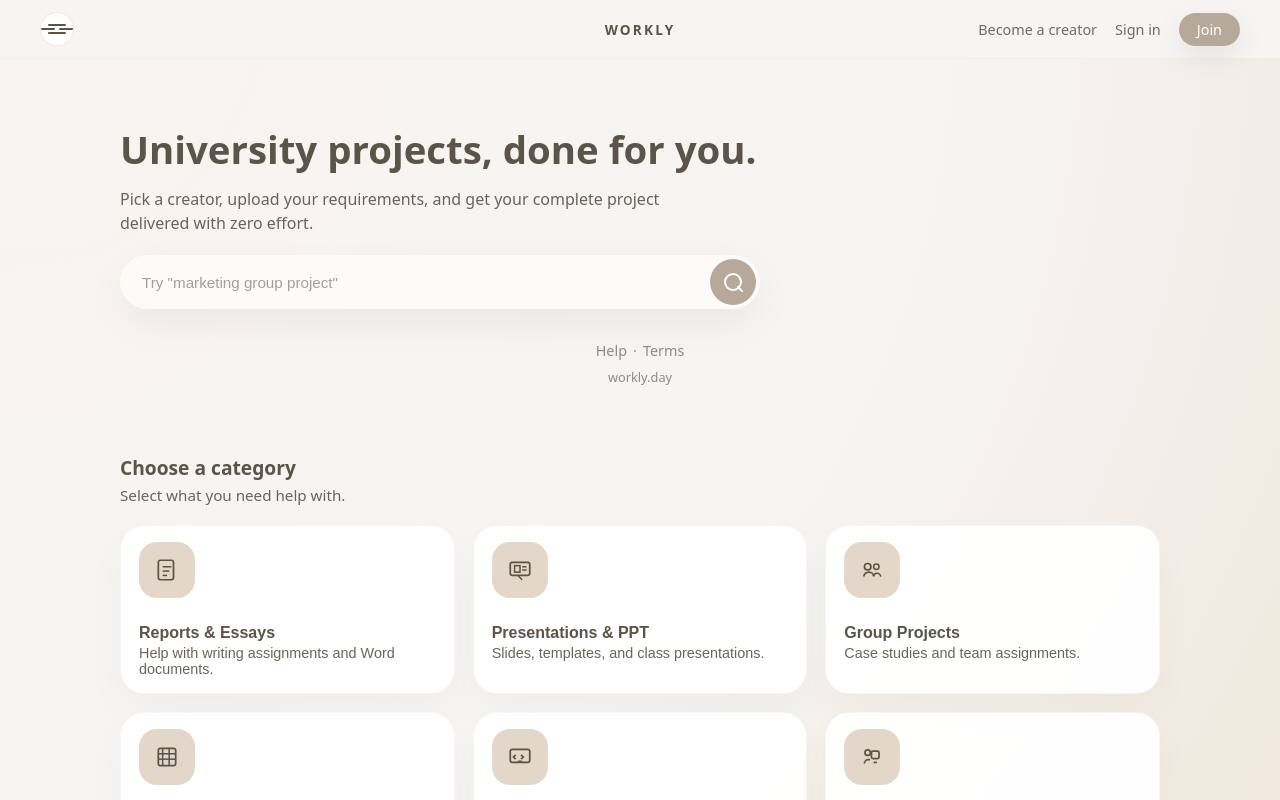
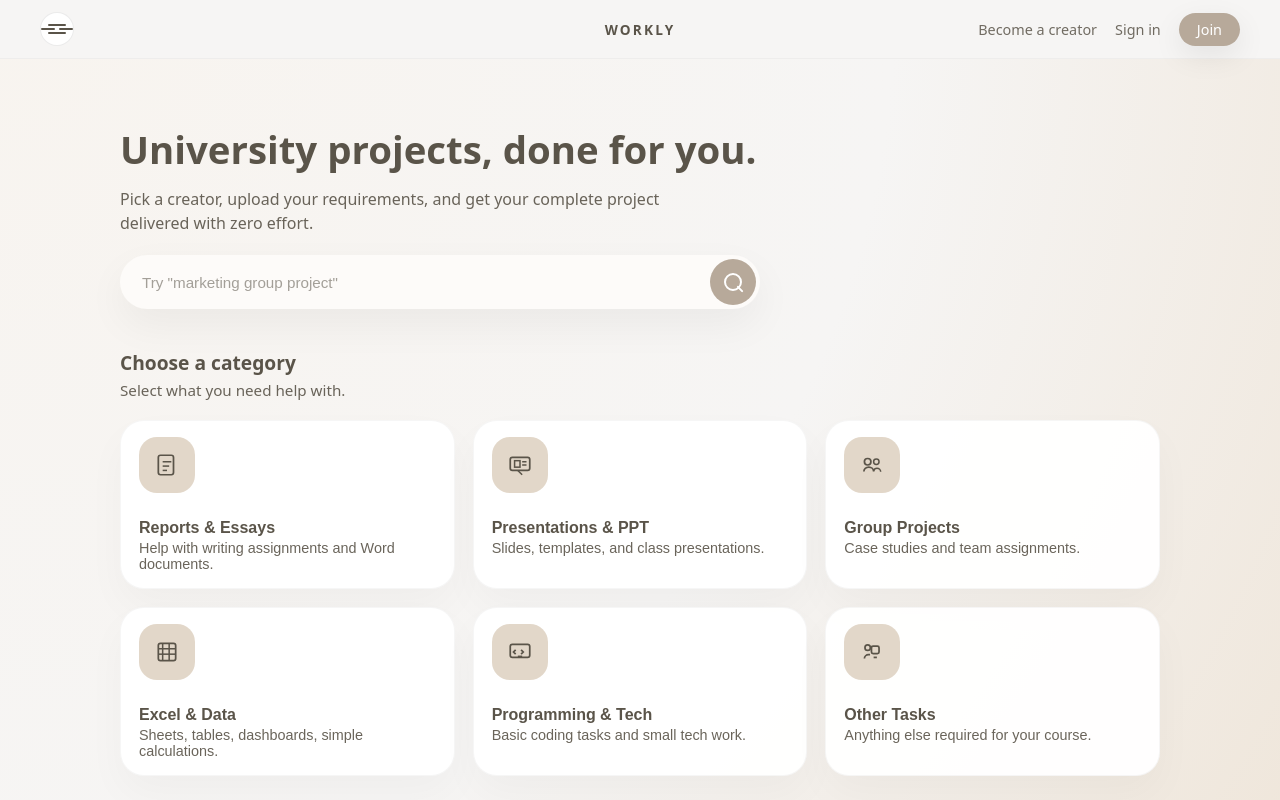
Before and after one commit to SEBRAHEIM/workly-landing, a Next.js app: page / in a window 1280 px wide. Shown: the top 800 px of the page. Built offline with nearby package versions, Linux system fonts and the light colour scheme.

Commit message:
Remove Help/Terms mid footer links

```diff
--- a/pages/index.js
+++ b/pages/index.js
@@ -144,12 +144,7 @@ export default function Home() {
               </button>
             </div>
           </section>
-      <div className="home-midlinks">
-        <a href="/help">Help</a>
-        <span>·</span>
-        <a href="/terms">Terms</a>
-      </div>
-      <div className="home-footer-brand">workly.day</div>
+
 
 
           <section className="home-categories">
--- a/styles/globals.css
+++ b/styles/globals.css
@@ -518,33 +518,3 @@ a {
     font-size: 0.8rem;
   }
 }
-
-/* ==== Mid footer links (Help · Terms) ==== */
-.home-midlinks {
-  margin-top: 32px;
-  margin-bottom: 8px;
-  text-align: center;
-  font-size: 0.9rem;
-  color: #8f8a84;
-}
-
-.home-midlinks a {
-  color: inherit;
-  text-decoration: none;
-}
-
-.home-midlinks a:hover {
-  text-decoration: underline;
-}
-
-.home-midlinks span {
-  margin: 0 6px;
-}
-
-/* brand name at bottom */
-.home-footer-brand {
-  text-align: center;
-  font-size: 0.8rem;
-  padding-bottom: 28px;
-  color: #8f8a84;
-}
```
